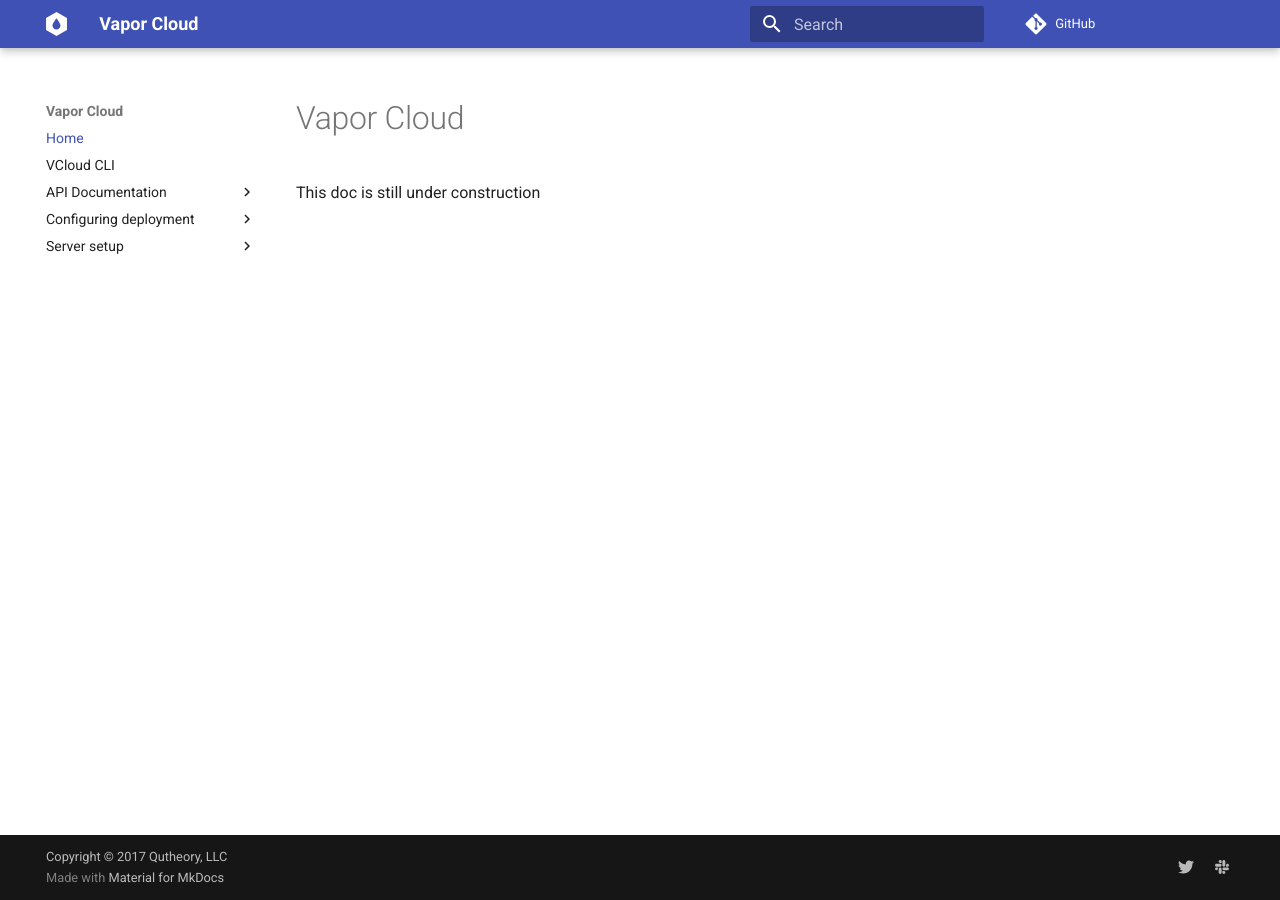
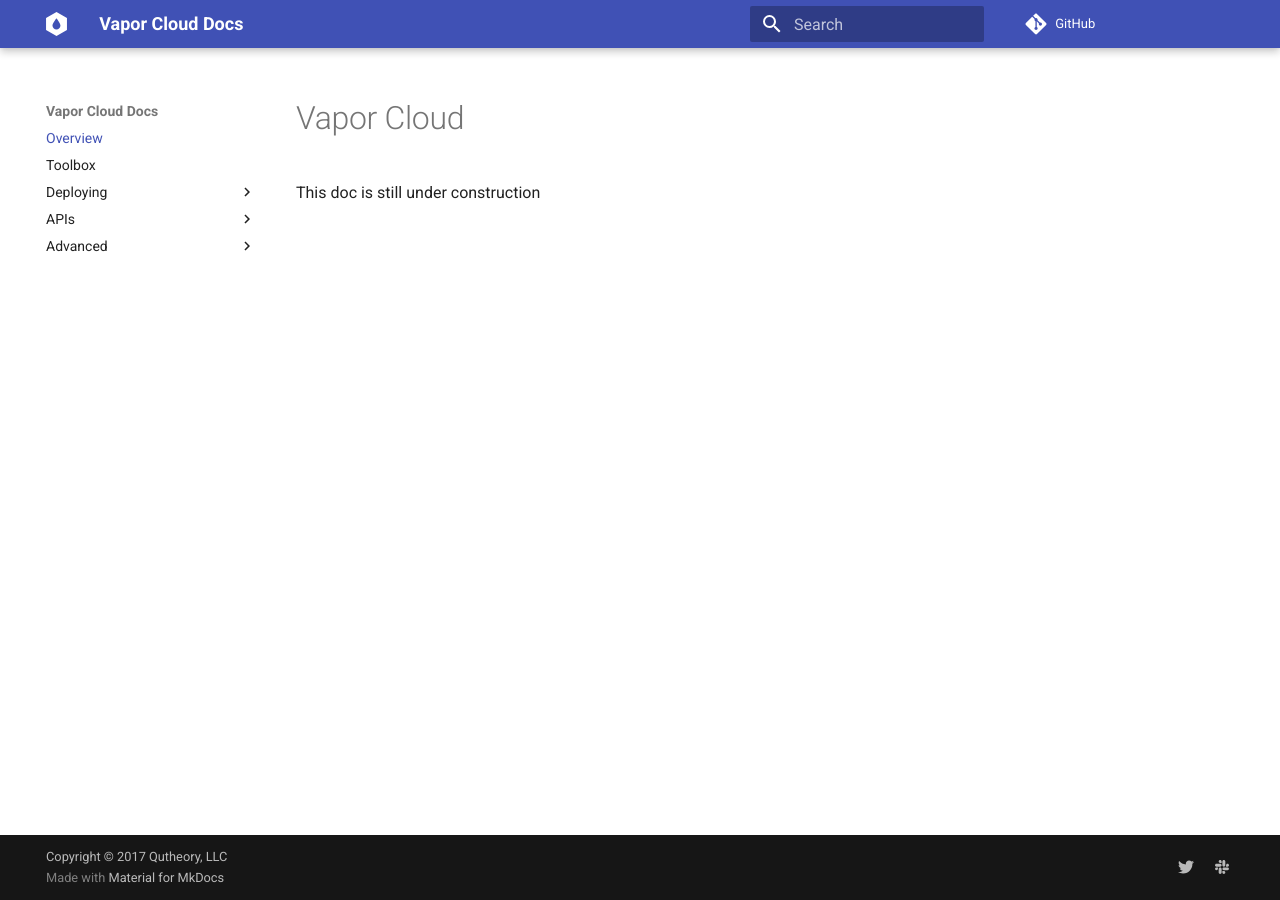
Before and after one commit to qutheory/cloud-documentation, an MkDocs documentation site: the page built from docs/index.md, in a window 1280 px wide. Built offline with MkDocs 1.6.1 and Material for MkDocs 9.7.7, drawn with Linux system fonts in a browser that asks for light colours; comment, search, counter and statistics services are not loaded; old or Windows-style settings are respelled for this version of MkDocs.

Commit message:
update nav

```diff
--- a/mkdocs.yml
+++ b/mkdocs.yml
@@ -1,4 +1,4 @@
-site_name: 'Vapor Cloud'
+site_name: 'Vapor Cloud Docs'
 copyright: 'Copyright &copy; 2017 Qutheory, LLC'
 markdown_extensions:
       - admonition
@@ -6,8 +6,6 @@
       - footnotes
       - meta
       - toc(permalink=true)
-
-
 
 theme: 'material'
 theme_dir: 'vapor-material'
@@ -24,19 +22,19 @@
       font: 'none'
 
 pages:
-- Home: 'index.md'
-- VCloud CLI: 'vcloud-cli.md'
-- API Documentation:
-    - 'Introduction': 'api/introduction.md'
-    - 'Admin API': 'api/admin-api.md'
-- Configuring deployment:
+- Overview: 'index.md'
+- Toolbox: 'vcloud-cli.md'
+- Deploying:
     - 'Introduction to .vcloud.yml': 'configuring-deployment/introduction-to-vcloud.yml.md'
     - 'General': 'configuring-deployment/general.md'
     - Vapor:
         - 'Basic': 'configuring-deployment/vapor/basic.md'
         - 'Custom config': 'configuring-deployment/vapor/custom-config.md'
     - 'Blank': 'configuring-deployment/blank.md'
-- Server setup:
+- APIs:
+    - 'Introduction': 'api/introduction.md'
+    - 'Admin API': 'api/admin-api.md'
+- Advanced:
     - General:
         - 'About our server setup': 'server-setup/general/about-our-server-setup.md'
         - 'Sending E-mails (SMTP)': 'server-setup/general/sending-emails.md'
```
